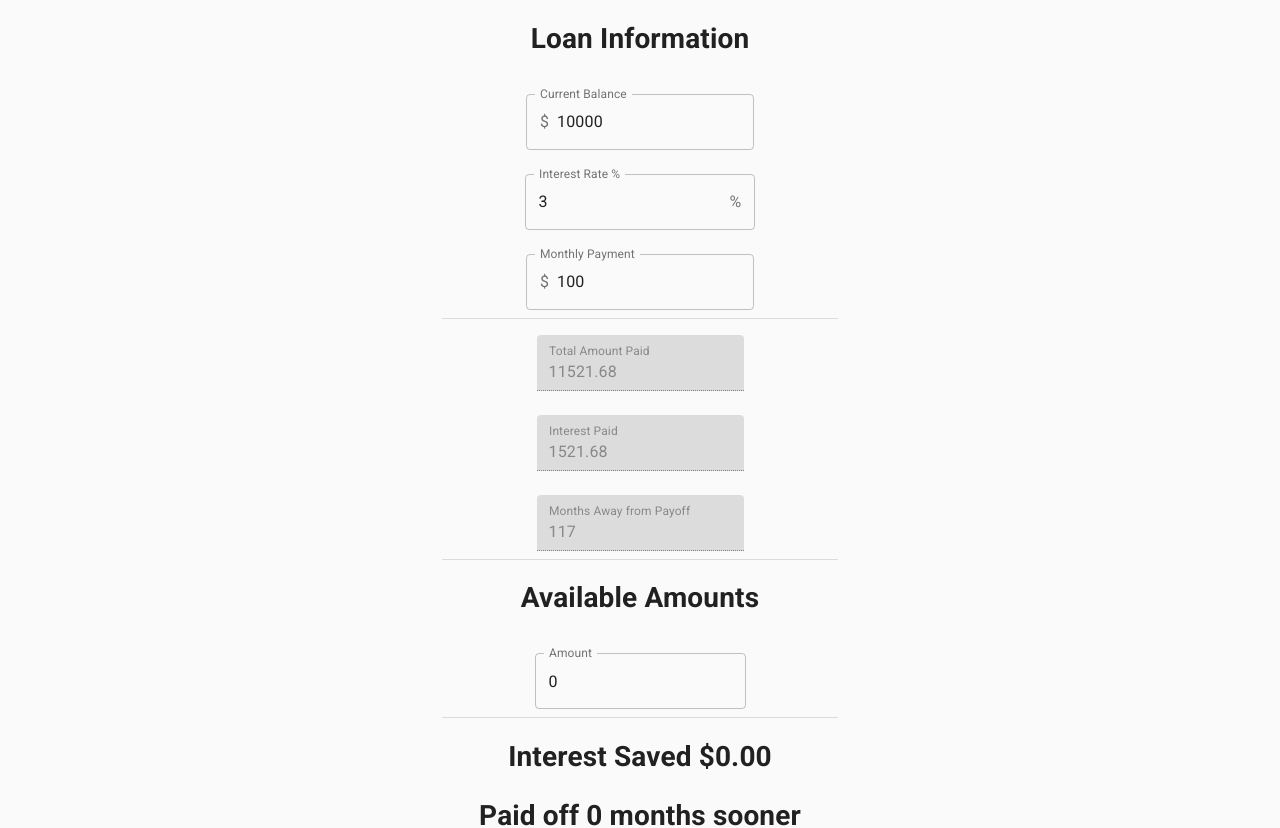
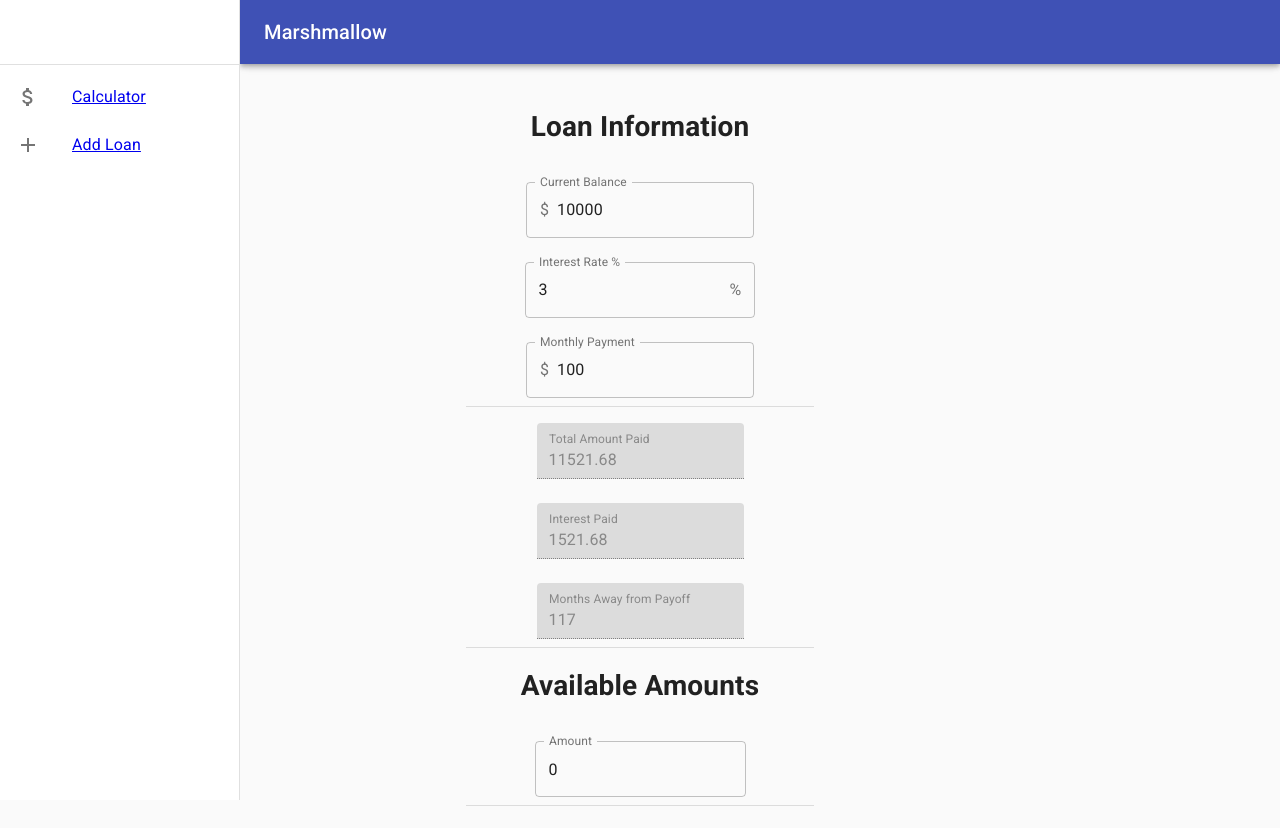
Before and after one commit to andywgarcia/marshmallow, a React (Create React App) app: page / in a window 1280 px wide. Shown: the top 828 px of the page. Built offline with nearby package versions, Linux system fonts and the light colour scheme.

Commit message:
Adding the routes and nav

```diff
--- a/package.json
+++ b/package.json
@@ -5,6 +5,7 @@
   "dependencies": {
     "@material-ui/core": "^4.11.0",
     "@material-ui/icons": "^4.9.1",
+    "@reach/router": "^1.3.4",
     "@reduxjs/toolkit": "^1.4.0",
     "@testing-library/jest-dom": "^4.2.4",
     "@testing-library/react": "^9.5.0",
--- a/src/App.jsx
+++ b/src/App.jsx
@@ -1,28 +1,100 @@
 import React from "react";
-import "./App.css";
-import LoanInformation from "./components/LoanInformation";
-import Amount from "./components/Amount";
-import PayoffInformation from "./components/PayoffInformation";
 import { Provider } from "react-redux";
-import store from "./redux/store";
-import TotalCost from "./components/TotalCost";
 import CssBaseline from "@material-ui/core/CssBaseline";
 import Container from "@material-ui/core/Container";
-import { Divider } from "@material-ui/core";
+import { Router } from "@reach/router";
+import LoanCalculator from "./pages/LoanCalculator";
+import AddLoanForm from "./pages/AddLoanForm";
+import LeftDrawer from "./components/navigation/LeftDrawer";
+import { makeStyles, useTheme } from "@material-ui/core/styles";
+import AppBar from "@material-ui/core/AppBar";
+import IconButton from "@material-ui/core/IconButton";
+import MenuIcon from "@material-ui/icons/Menu";
+import Toolbar from "@material-ui/core/Toolbar";
+import Typography from "@material-ui/core/Typography";
+
+import store from "./redux/store";
+
+import "./App.css";
+
+const drawerWidth = 240;
+
+const useStyles = makeStyles((theme) => ({
+  root: {
+    display: "flex",
+  },
+  drawer: {
+    [theme.breakpoints.up("sm")]: {
+      width: drawerWidth,
+      flexShrink: 0,
+    },
+  },
+  appBar: {
+    [theme.breakpoints.up("sm")]: {
+      width: `calc(100% - ${drawerWidth}px)`,
+      marginLeft: drawerWidth,
+    },
+  },
+  menuButton: {
+    marginRight: theme.spacing(2),
+    [theme.breakpoints.up("sm")]: {
+      display: "none",
+    },
+  },
+  // necessary for content to be below app bar
+  toolbar: theme.mixins.toolbar,
+  drawerPaper: {
+    width: drawerWidth,
+  },
+  content: {
+    flexGrow: 1,
+    padding: theme.spacing(3),
+  },
+}));
 
 function App() {
+  const classes = useStyles();
+  const theme = useTheme();
+  const [mobileOpen, setMobileOpen] = React.useState(false);
+
+  const handleDrawerToggle = () => {
+    setMobileOpen(!mobileOpen);
+  };
+
   return (
     <React.Fragment>
       <CssBaseline />
       <Provider store={store}>
-        <Container maxWidth="xs" className="App">
-          <LoanInformation />
-          <Divider />
-          <PayoffInformation />
-          <Divider />
-          <Amount />
-          <Divider />
-          <TotalCost />
+        <Container maxWidth="xs" className={`App ${classes.Root}`}>
+          <AppBar position="fixed" className={classes.appBar}>
+            <Toolbar>
+              <IconButton
+                color="inherit"
+                aria-label="open drawer"
+                edge="start"
+                onClick={handleDrawerToggle}
+                className={classes.menuButton}
+              >
+                <MenuIcon />
+              </IconButton>
+              <Typography variant="h6" noWrap>
+                Marshmallow
+              </Typography>
+            </Toolbar>
+          </AppBar>
+          <LeftDrawer
+            classes={classes}
+            handleDrawerToggle={handleDrawerToggle}
+            theme={theme}
+            isMobileOpen={mobileOpen}
+          />
+          <main className={classes.content}>
+            <div className={classes.toolbar} />
+            <Router>
+              <LoanCalculator path="/" />
+              <AddLoanForm path="/loan" />
+            </Router>
+          </main>
         </Container>
       </Provider>
     </React.Fragment>
--- /dev/null
+++ b/src/components/navigation/LeftDrawer.jsx
@@ -0,0 +1,94 @@
+import React from "react";
+import PropTypes from "prop-types";
+import Divider from "@material-ui/core/Divider";
+import Drawer from "@material-ui/core/Drawer";
+import Hidden from "@material-ui/core/Hidden";
+import AddIcon from "@material-ui/icons/Add";
+import List from "@material-ui/core/List";
+import AttachMoneyIcon from "@material-ui/icons/AttachMoney";
+import ListItem from "@material-ui/core/ListItem";
+import ListItemIcon from "@material-ui/core/ListItemIcon";
+import ListItemText from "@material-ui/core/ListItemText";
+import { Link } from "@reach/router";
+
+const Links = [
+  {
+    text: "Calculator",
+    location: "/",
+    icon: <AttachMoneyIcon />,
+  },
+  {
+    text: "Add Loan",
+    location: "/loan",
+    icon: <AddIcon />,
+  },
+];
+
+function LeftDrawer(props) {
+  const { window } = props;
+
+  const drawer = (
+    <div>
+      <div className={props.classes.toolbar} />
+      <Divider />
+      <List>
+        {Links.map(({ text, location, icon }) => (
+          <Link to={location}>
+            <ListItem button key={text}>
+              <ListItemIcon>
+                {React.createElement(icon.type, icon.props)}
+              </ListItemIcon>
+              <ListItemText primary={text} />
+            </ListItem>
+          </Link>
+        ))}
+      </List>
+    </div>
+  );
+
+  const container =
+    window !== undefined ? () => window().document.body : undefined;
+
+  return (
+    <nav className={props.classes.drawer} aria-label="mailbox folders">
+      {/* The implementation can be swapped with js to avoid SEO duplication of links. */}
+      <Hidden smUp implementation="css">
+        <Drawer
+          container={container}
+          variant="temporary"
+          anchor={props.theme.direction === "rtl" ? "right" : "left"}
+          open={props.isMobileOpen}
+          onClose={props.handleDrawerToggle}
+          classes={{
+            paper: props.classes.drawerPaper,
+          }}
+          ModalProps={{
+            keepMounted: true, // Better open performance on mobile.
+          }}
+        >
+          {drawer}
+        </Drawer>
+      </Hidden>
+      <Hidden xsDown implementation="css">
+        <Drawer
+          classes={{
+            paper: props.classes.drawerPaper,
+          }}
+          variant="permanent"
+          open
+        >
+          {drawer}
+        </Drawer>
+      </Hidden>
+    </nav>
+  );
+}
+
+LeftDrawer.propTypes = {
+  isMobileOpen: PropTypes.bool,
+  handleDrawerToggle: PropTypes.func,
+  classes: PropTypes.any,
+  theme: PropTypes.any,
+};
+
+export default LeftDrawer;
--- /dev/null
+++ b/src/pages/AddLoanForm.jsx
@@ -0,0 +1,7 @@
+import React from "react";
+
+const AddLoanForm = (props) => {
+  return <div>Adding a loan</div>;
+};
+
+export default AddLoanForm;
--- /dev/null
+++ b/src/pages/LoanCalculator.jsx
@@ -0,0 +1,22 @@
+import React from "react";
+import LoanInformation from "../components/LoanInformation";
+import Amount from "../components/Amount";
+import PayoffInformation from "../components/PayoffInformation";
+import TotalCost from "../components/TotalCost";
+import { Divider } from "@material-ui/core";
+
+const LoanCalculator = () => {
+  return (
+    <div>
+      <LoanInformation />
+      <Divider />
+      <PayoffInformation />
+      <Divider />
+      <Amount />
+      <Divider />
+      <TotalCost />
+    </div>
+  );
+};
+
+export default LoanCalculator;
```
Also changed, not shown: 1 other file (tests, documents, lock files or other folders).
